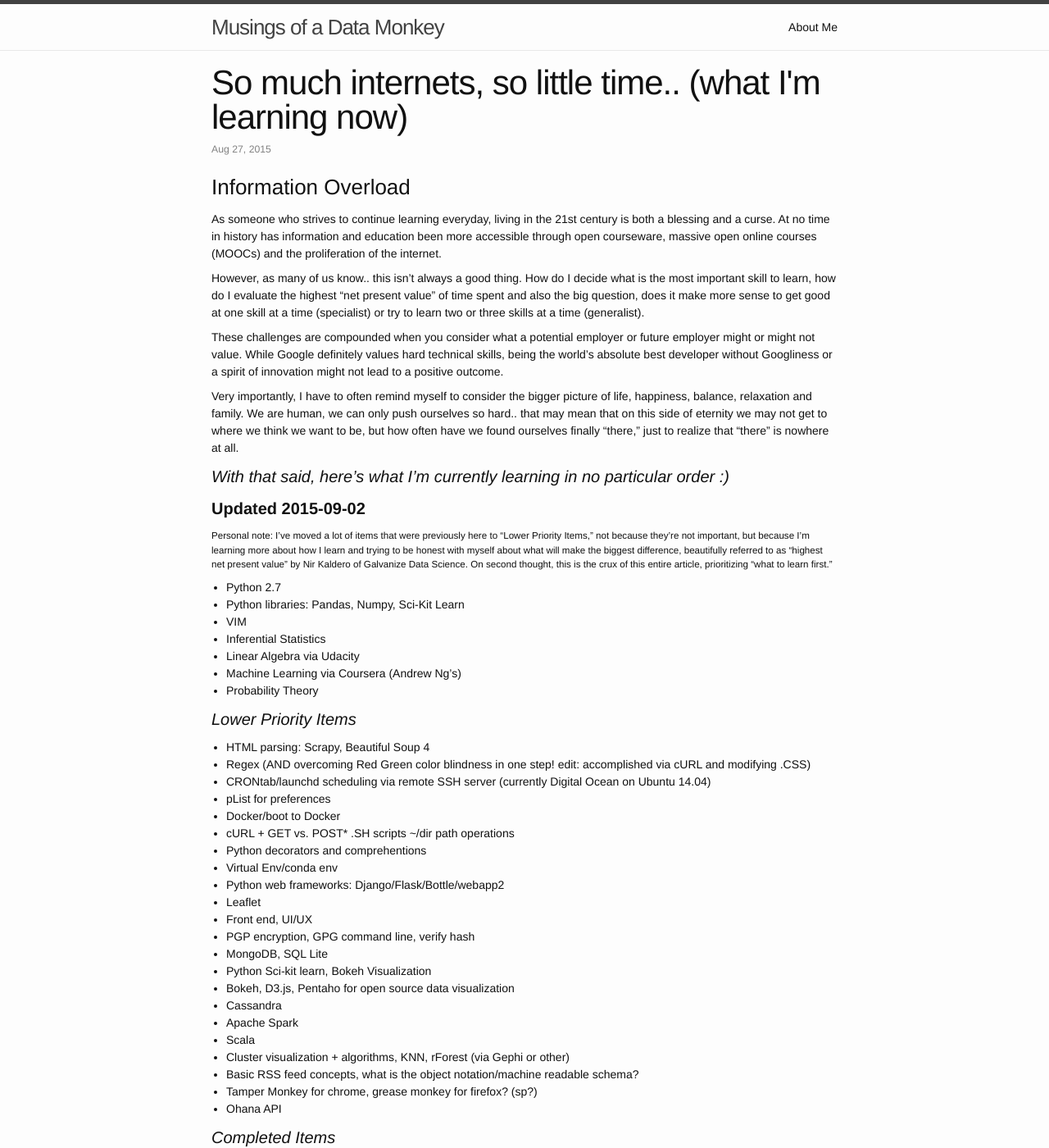
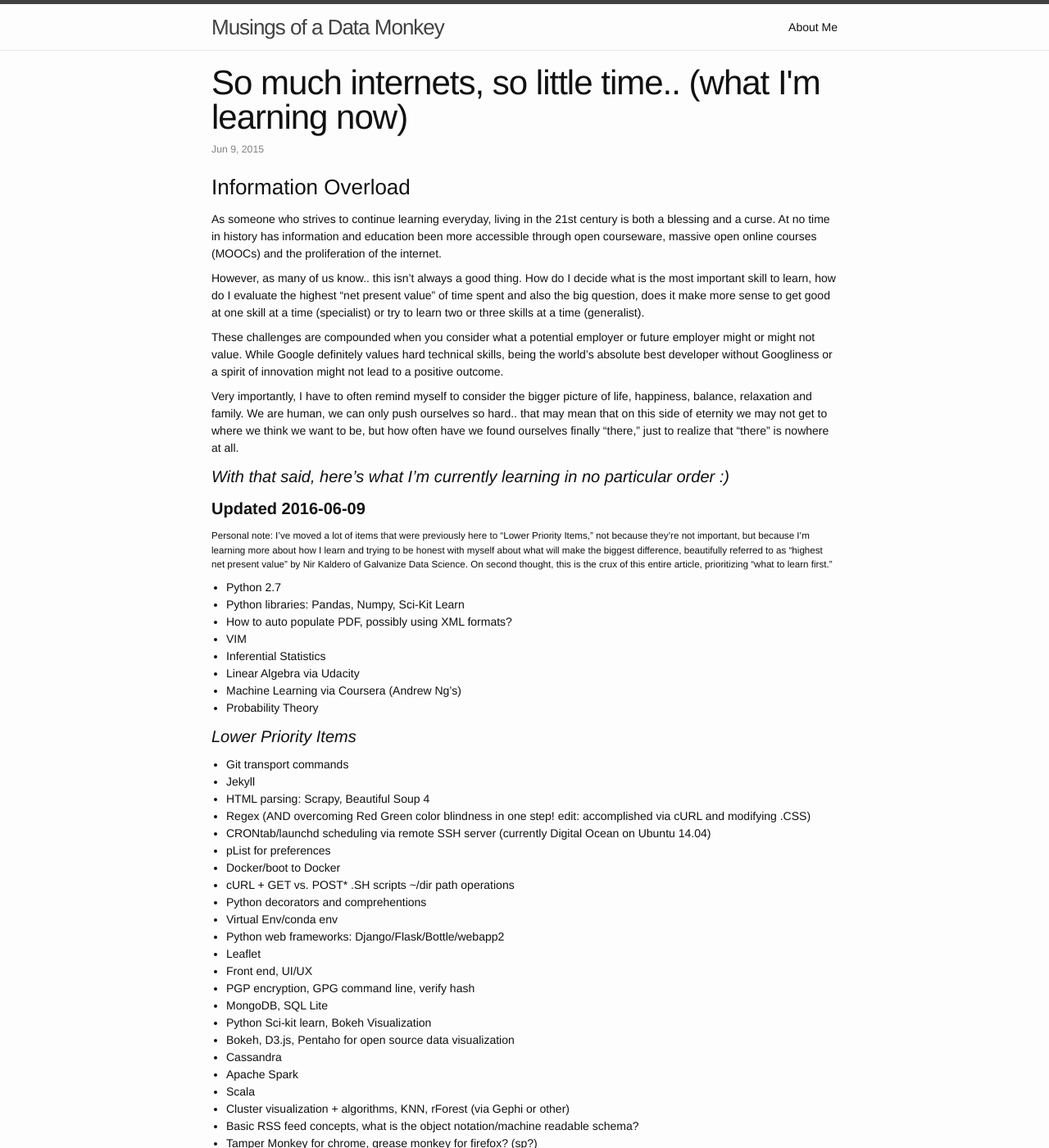
Before and after one commit to josephlei/jjl-website, a Jekyll site: the page built from _posts/2016-06-09-what-to-learn-first.markdown, in a window 1280 px wide and 1400 px high. Shown: the whole window at 82% size. Built offline with Jekyll 4.4.1, drawn with Linux system fonts in a browser that asks for light colours; nearby versions of some CDN libraries.

Commit message:
direct shell update

```diff
--- a/_posts/2015-07-07-what-to-learn-first.markdown
+++ b/_posts/2016-06-09-what-to-learn-first.markdown
@@ -1,7 +1,7 @@
 ---
 layout: post
 title: "So much internets, so little time.. (what I'm learning now)"
-date: 2015-08-27
+date: 2015-06-09
 categories:
 published: true
 ---
@@ -18,12 +18,13 @@ Very importantly, I have to often remind myself to consider the bigger picture o
 
 #### *With that said, here's what I'm currently learning in no particular order :)*
 
-#### **Updated 2015-09-02**
+#### **Updated 2016-06-09**
 
 ##### Personal note: I've moved a lot of items that were previously here to "Lower Priority Items," not because they're not important, but because I'm learning more about how I learn and trying to be honest with myself about what will make the biggest difference, beautifully referred to as "highest net present value" by Nir Kaldero of Galvanize Data Science.  On second thought, this is the crux of this entire article, prioritizing "what to learn first."
 
 * Python 2.7
 * Python libraries: Pandas, Numpy, Sci-Kit Learn
+* How to auto populate PDF, possibly using XML formats?
 * VIM
 * Inferential Statistics
 * Linear Algebra via Udacity
@@ -32,6 +33,8 @@ Very importantly, I have to often remind myself to consider the bigger picture o
 
 #### *Lower Priority Items*
 
+* Git transport commands
+* Jekyll
 * HTML parsing: Scrapy, Beautiful Soup 4
 * Regex (AND overcoming Red Green color blindness in one step! edit: accomplished via cURL and modifying .CSS)
 * CRONtab/launchd scheduling via remote SSH server (currently Digital Ocean on Ubuntu 14.04)
```
